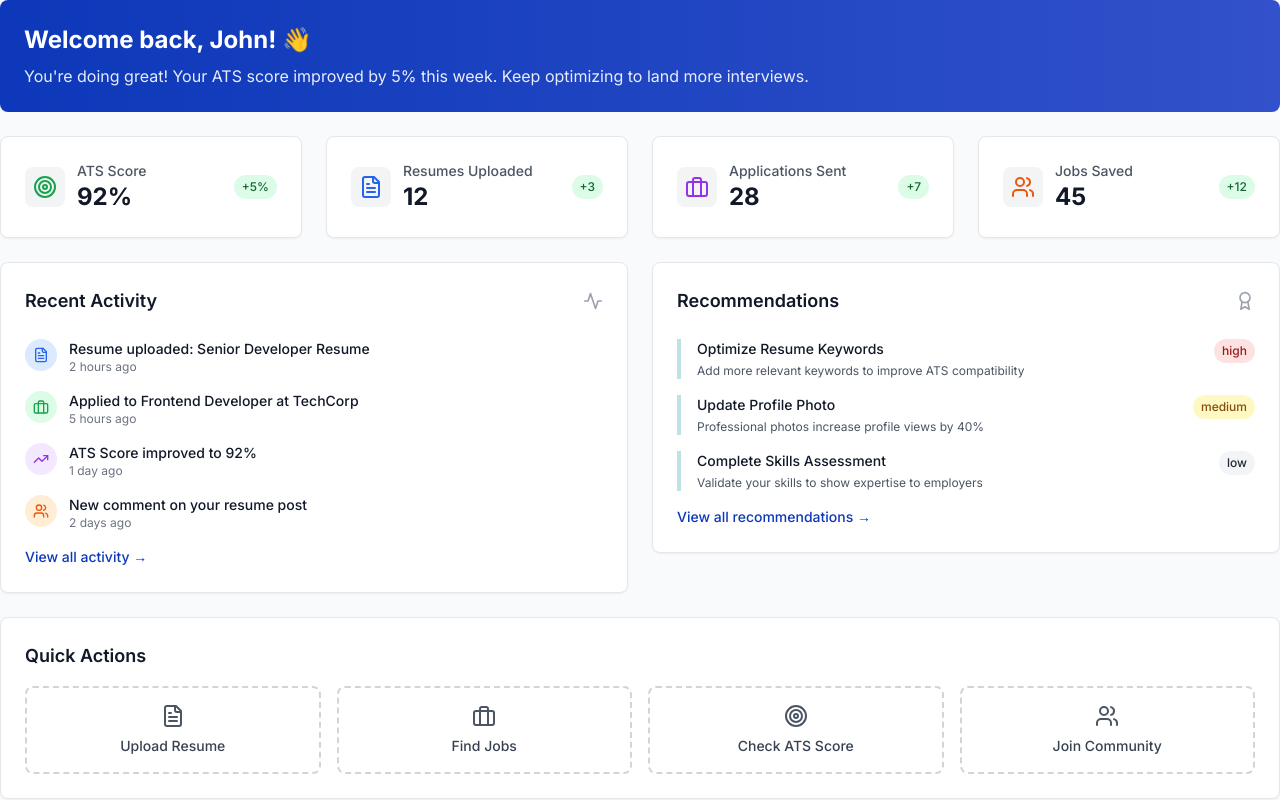
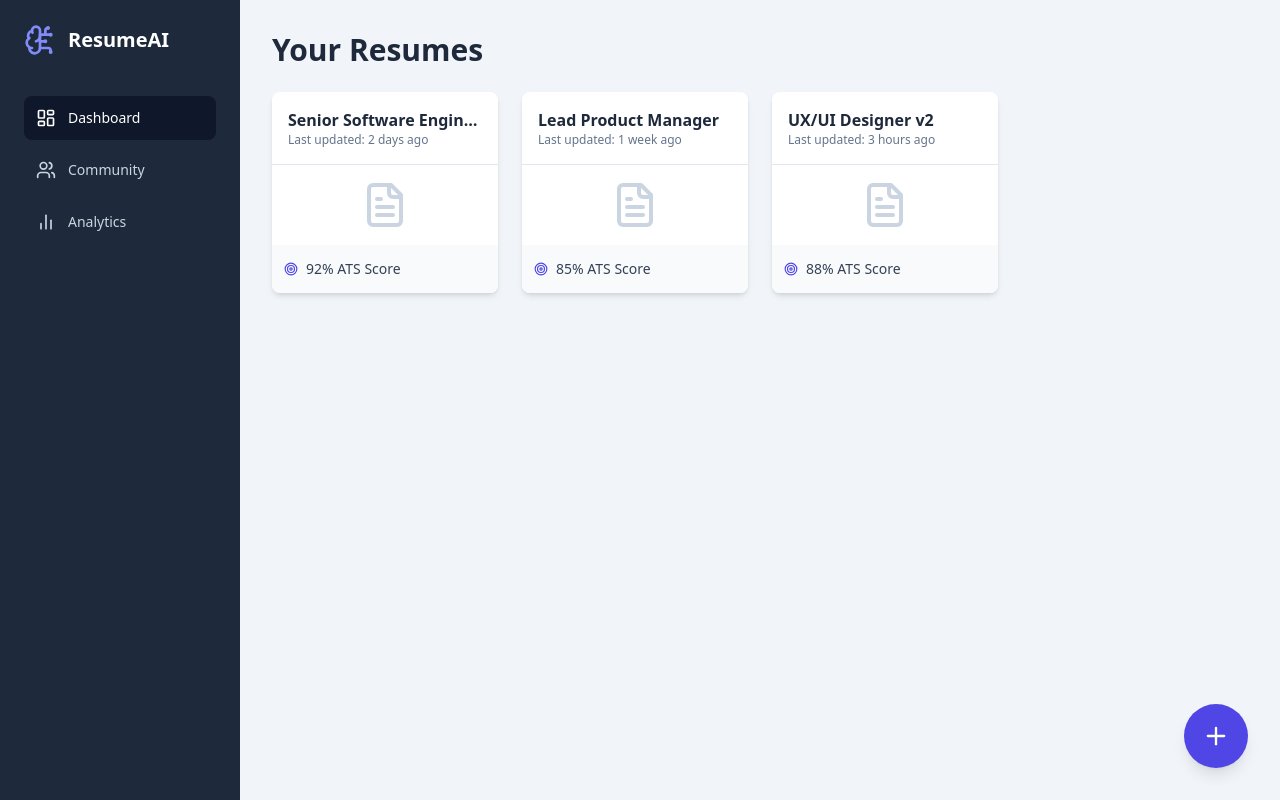
Before and after one commit to AradhayJain/SkillHire, a React (Vite) app in the folder project/: page /dashboard in a window 1280 px wide. Built offline with nearby package versions, Linux system fonts and the light colour scheme.

Commit message:
dashboard

```diff
--- a/project/src/pages/Dashboard.jsx
+++ b/project/src/pages/Dashboard.jsx
@@ -1,247 +1,287 @@
-import React from 'react';
-import { motion } from 'framer-motion';
+import React, { useState } from 'react';
+import { motion, AnimatePresence } from 'framer-motion';
 import {
-  TrendingUp,
+  LayoutDashboard,
+  Users,
   FileText,
+  X,
+  Plus,
+  ArrowLeft,
   Briefcase,
-  Users,
   Target,
-  Calendar,
-  Activity,
-  Award
+  BrainCircuit,
+  BarChart2,
+  Send,
+  UploadCloud
 } from 'lucide-react';
-import Card from '../components/ui/Card';
-import Badge from '../components/ui/Badge';
-import { Router, useNavigate } from 'react-router-dom';
+import { useNavigate, useLocation } from 'react-router-dom';
 
+// Enhanced Resume Card Component (No changes needed here)
+const ResumeCard = ({ resume, onSelect, onDelete }) => {
+  return (
+    <motion.div
+      layoutId={`resume-card-${resume.id}`}
+      onClick={() => onSelect(resume)}
+      className="bg-white rounded-lg shadow-md cursor-pointer hover:shadow-xl transition-shadow overflow-hidden group"
+    >
+      <div className="p-4 border-b border-slate-200">
+        <h3 className="font-semibold text-slate-800 truncate">{resume.title}</h3>
+        <p className="text-xs text-slate-500">Last updated: {resume.lastUpdated}</p>
+      </div>
+      <div className="p-4 flex-grow flex flex-col items-center justify-center text-slate-300">
+        <FileText size={48} />
+      </div>
+      <div className="p-3 bg-slate-50 flex justify-between items-center">
+        <div className="flex items-center gap-2">
+            <Target size={14} className="text-indigo-600" />
+            <span className="text-sm font-medium text-slate-700">{resume.atsScore}% ATS Score</span>
+        </div>
+        <button
+          onClick={(e) => {
+              e.stopPropagation();
+              onDelete(resume.id);
+          }}
+          className="p-1 rounded-full text-slate-400 opacity-0 group-hover:opacity-100 transition-opacity hover:bg-red-100 hover:text-red-600"
+        >
+          <X size={16} />
+        </button>
+      </div>
+    </motion.div>
+  );
+};
+
+// Sidebar Component (No changes needed here)
+const Sidebar = ({ items, brandName="ResumeAI" }) => {
+    const navigate = useNavigate();
+    const location = useLocation();
+
+    return (
+        <aside className="w-60 bg-slate-800 text-slate-300 p-6 flex flex-col flex-shrink-0">
+            <div className="flex items-center gap-3 mb-10">
+                <BrainCircuit size={32} className="text-indigo-400"/>
+                <span className="text-xl font-bold text-white">{brandName}</span>
+            </div>
+            <nav className="flex flex-col space-y-2">
+                {items.map(item => (
+                  <button
+                    key={item.label}
+                    onClick={() => navigate(item.path)}
+                    className={`flex items-center space-x-3 p-3 rounded-lg transition-colors text-sm font-medium
+                        ${location.pathname === item.path
+                            ? 'bg-slate-900 text-white'
+                            : 'hover:bg-slate-700 hover:text-white'
+                        }`}
+                  >
+                    <item.icon size={20} />
+                    <span>{item.label}</span>
+                  </button>
+                ))}
+            </nav>
+        </aside>
+    );
+}
+
+// Main Dashboard Component
 const Dashboard = () => {
-  const navigate = useNavigate();
-  const stats = [
-    {
-      icon: Target,
-      title: 'ATS Score',
-      value: '92%',
-      change: '+5%',
-      trend: 'up',
-      color: 'text-green-600'
-    },
-    {
-      icon: FileText,
-      title: 'Resumes Uploaded',
-      value: '12',
-      change: '+3',
-      trend: 'up',
-      color: 'text-blue-600'
-    },
-    {
-      icon: Briefcase,
-      title: 'Applications Sent',
-      value: '28',
-      change: '+7',
-      trend: 'up',
-      color: 'text-purple-600'
-    },
-    {
-      icon: Users,
-      title: 'Jobs Saved',
-      value: '45',
-      change: '+12',
-      trend: 'up',
-      color: 'text-orange-600'
-    }
+  const [resumes, setResumes] = useState([
+    { id: 1, title: 'Senior Software Engineer', lastUpdated: '2 days ago', atsScore: 92 },
+    { id: 2, title: 'Lead Product Manager', lastUpdated: '1 week ago', atsScore: 85 },
+    { id: 3, title: 'UX/UI Designer v2', lastUpdated: '3 hours ago', atsScore: 88 },
+  ]);
+
+  const [view, setView] = useState('grid'); // 'grid', 'detail', 'add'
+  const [selectedResume, setSelectedResume] = useState(null);
+  const [newResumeTitle, setNewResumeTitle] = useState('');
+
+  // --- Handlers ---
+  const handleDeleteResume = (id) => {
+    setResumes(prev => prev.filter(resume => resume.id !== id));
+  };
+
+  const handleAddResume = (e) => {
+    e.preventDefault();
+    if (!newResumeTitle.trim()) return;
+    const newId = resumes.length > 0 ? Math.max(...resumes.map(r => r.id)) + 1 : 1;
+    const newResume = {
+      id: newId,
+      title: newResumeTitle,
+      lastUpdated: 'Just now',
+      atsScore: Math.floor(Math.random() * (95 - 70 + 1) + 70),
+    };
+    setResumes(prev => [newResume, ...prev]);
+    setNewResumeTitle('');
+    setView('grid');
+  };
+
+  const handleSelectResume = (resume) => {
+    setSelectedResume(resume);
+    setView('detail');
+  };
+
+  const handleBackToGrid = () => {
+    setView('grid');
+    setTimeout(() => setSelectedResume(null), 300);
+  };
+
+  // --- Sidebar Configurations ---
+  const mainSidebarItems = [
+    { icon: LayoutDashboard, label: 'Dashboard', path: '/dashboard' },
+    { icon: Users, label: 'Community', path: '/community' },
+    { icon: BarChart2, label: 'Analytics', path: '/analytics' },
   ];
 
-  const recentActivity = [
-    {
-      type: 'resume',
-      title: 'Resume uploaded: Senior Developer Resume',
-      time: '2 hours ago',
-      icon: FileText,
-      color: 'bg-blue-100 text-blue-600'
-    },
-    {
-      type: 'job',
-      title: 'Applied to Frontend Developer at TechCorp',
-      time: '5 hours ago',
-      icon: Briefcase,
-      color: 'bg-green-100 text-green-600'
-    },
-    {
-      type: 'ats',
-      title: 'ATS Score improved to 92%',
-      time: '1 day ago',
-      icon: TrendingUp,
-      color: 'bg-purple-100 text-purple-600'
-    },
-    {
-      type: 'community',
-      title: 'New comment on your resume post',
-      time: '2 days ago',
-      icon: Users,
-      color: 'bg-orange-100 text-orange-600'
-    }
+  const detailSidebarItems = [
+    { icon: FileText, label: 'Main', path: '/resume/main' },
+    { icon: Briefcase, label: 'Job Finder', path: '/resume/jobs' },
+    { icon: Target, label: 'ATS score', path: '/resume/ats-score' },
+    { icon: BrainCircuit, label: 'Ask AI', path: '/resume/ask-ai' },
+    { icon: BarChart2, label: 'Analytics', path: '/resume/analytics' },
+    { icon: Send, label: 'Applied Jobs', path: '/resume/applied-jobs' },
   ];
 
-  const recommendations = [
-    {
-      title: 'Optimize Resume Keywords',
-      description: 'Add more relevant keywords to improve ATS compatibility',
-      priority: 'high'
-    },
-    {
-      title: 'Update Profile Photo',
-      description: 'Professional photos increase profile views by 40%',
-      priority: 'medium'
-    },
-    {
-      title: 'Complete Skills Assessment',
-      description: 'Validate your skills to show expertise to employers',
-      priority: 'low'
-    }
-  ];
+  const pageVariants = {
+    initial: { opacity: 0, y: 20 },
+    in: { opacity: 1, y: 0 },
+    out: { opacity: 0, y: -20 },
+  };
+
+  const pageTransition = {
+    type: 'tween',
+    ease: 'anticipate',
+    duration: 0.5,
+  };
 
   return (
-    <div className="space-y-6">
-      {/* Welcome Section */}
+    <div className="flex h-screen bg-slate-100 font-sans">
+      {/* --- CONDITIONAL SIDEBAR LOGIC --- */}
+      {view === 'grid' && <Sidebar items={mainSidebarItems} />}
+      {view === 'detail' && selectedResume && <Sidebar items={detailSidebarItems} brandName={selectedResume.title} />}
+      {/* No sidebar is rendered for the 'add' view */}
+
+      <main className="flex-1 p-8 overflow-y-auto relative">
+        <AnimatePresence mode="wait">
+          {view === 'grid' && (
             <motion.div
-        initial={{ opacity: 0, y: 20 }}
-        animate={{ opacity: 1, y: 0 }}
-        className="bg-gradient-to-r from-primary-900 to-primary-700 rounded-lg p-6 text-white"
+              key="grid"
+              variants={pageVariants}
+              initial="initial"
+              animate="in"
+              exit="out"
+              transition={pageTransition}
             >
-        <h1 className="text-2xl font-bold mb-2">Welcome back, John! 👋</h1>
-        <p className="opacity-90">
-          You're doing great! Your ATS score improved by 5% this week. Keep optimizing to land more interviews.
-        </p>
+              <h1 className="text-3xl font-bold text-slate-800 mb-6">Your Resumes</h1>
+              <div className="grid grid-cols-1 sm:grid-cols-2 md:grid-cols-3 lg:grid-cols-4 gap-6">
+                {resumes.map(resume => (
+                  <ResumeCard
+                    key={resume.id}
+                    resume={resume}
+                    onSelect={handleSelectResume}
+                    onDelete={handleDeleteResume}
+                  />
+                ))}
+              </div>
+              <button
+                onClick={() => setView('add')}
+                className="fixed bottom-8 right-8 w-16 h-16 bg-indigo-600 rounded-full shadow-lg flex items-center justify-center text-white hover:bg-indigo-700 hover:scale-110 transition-all"
+                aria-label="Add New Resume"
+              >
+                <Plus size={28} />
+              </button>
             </motion.div>
+          )}
 
-      {/* Stats Grid */}
-      <div className="grid grid-cols-1 md:grid-cols-2 lg:grid-cols-4 gap-6">
-        {stats.map((stat, index) => (
+          {view === 'detail' && selectedResume && (
             <motion.div
-            key={stat.title}
-            initial={{ opacity: 0, y: 20 }}
-            animate={{ opacity: 1, y: 0 }}
-            transition={{ delay: index * 0.1 }}
+              key="detail"
+              variants={pageVariants}
+              initial="initial"
+              animate="in"
+              exit="out"
+              transition={pageTransition}
             >
-            <Card className="p-6 hover:shadow-lg transition-shadow" hover>
-              <div className="flex items-center justify-between">
-                <div className="flex items-center space-x-3">
-                  <div className={`p-2 rounded-lg bg-gray-100 ${stat.color}`}>
-                    <stat.icon size={24} />
+                <button
+                    onClick={handleBackToGrid}
+                    className="absolute top-8 right-8 flex items-center px-4 py-2 bg-white text-slate-700 border border-slate-300 rounded-lg text-sm font-semibold hover:bg-slate-50 transition-colors"
+                >
+                    <ArrowLeft size={16} className="mr-2" />
+                    Back to Dashboard
+                </button>
+                <motion.div layoutId={`resume-card-${selectedResume.id}`} className="bg-white rounded-lg shadow-xl p-8 max-w-4xl mx-auto mt-4">
+                     <div className="flex justify-between items-start">
+                        <div>
+                            <h1 className="text-3xl font-bold text-slate-800 mb-2">{selectedResume.title}</h1>
+                            <p className="text-slate-500 mb-6">ATS Score: {selectedResume.atsScore}%</p>
+                        </div>
+                        <div className="text-right">
+                            <h2 className="text-lg font-semibold text-slate-700 mb-4">Update Resume</h2>
+                            <button className="w-full px-6 py-2 bg-slate-900 text-white font-bold rounded-lg hover:bg-slate-700 transition-colors">
+                                UPDATE
+                            </button>
+                        </div>
+                     </div>
+                    <div className="w-full h-[60vh] bg-slate-50 rounded-md border-2 border-dashed flex items-center justify-center mt-4">
+                        <p className="text-slate-400">Full resume preview would appear here.</p>
+                    </div>
+                </motion.div>
+            </motion.div>
+          )}
+
+          {view === 'add' && (
+            <motion.div
+              key="add"
+              variants={pageVariants}
+              initial="initial"
+              animate="in"
+              exit="out"
+              transition={pageTransition}
+              className="max-w-3xl mx-auto"
+            >
+              <h1 className="text-3xl font-bold text-slate-800 mb-6">Add New Resume</h1>
+              <form onSubmit={handleAddResume} className="bg-white p-8 rounded-xl shadow-lg space-y-6">
+                <div>
+                  <label htmlFor="resumeTitle" className="block text-sm font-medium text-slate-700 mb-1">Resume Title</label>
+                  <input
+                    type="text"
+                    id="resumeTitle"
+                    value={newResumeTitle}
+                    onChange={(e) => setNewResumeTitle(e.target.value)}
+                    placeholder="e.g., Senior Software Engineer"
+                    className="w-full px-4 py-2 border border-slate-300 rounded-lg focus:ring-2 focus:ring-indigo-500 focus:border-indigo-500 transition"
+                    required
+                  />
                 </div>
                 <div>
-                    <p className="text-sm font-medium text-gray-600">{stat.title}</p>
-                    <p className="text-2xl font-bold text-gray-900">{stat.value}</p>
+                  <label className="block text-sm font-medium text-slate-700 mb-1">Upload File</label>
+                  <div className="mt-2 flex justify-center rounded-lg border-2 border-dashed border-slate-300 px-6 py-10">
+                    <div className="text-center">
+                      <UploadCloud className="mx-auto h-12 w-12 text-slate-400" />
+                      <div className="mt-4 flex text-sm leading-6 text-slate-600">
+                        <label
+                          htmlFor="file-upload"
+                          className="relative cursor-pointer rounded-md bg-white font-semibold text-indigo-600 focus-within:outline-none focus-within:ring-2 focus-within:ring-indigo-600 focus-within:ring-offset-2 hover:text-indigo-500"
+                        >
+                          <span>Upload a file</span>
+                          <input id="file-upload" name="file-upload" type="file" className="sr-only" />
+                        </label>
+                        <p className="pl-1">or drag and drop</p>
+                      </div>
+                      <p className="text-xs leading-5 text-slate-500">PDF, DOCX up to 10MB</p>
                     </div>
                   </div>
-                <Badge variant="success" className="text-xs">
-                  {stat.change}
-                </Badge>
                 </div>
-            </Card>
-          </motion.div>
-        ))}
-      </div>
-
-      <div className="grid lg:grid-cols-2 gap-6">
-        {/* Recent Activity */}
-        <motion.div
-          initial={{ opacity: 0, x: -20 }}
-          animate={{ opacity: 1, x: 0 }}
-          transition={{ delay: 0.3 }}
-        >
-          <Card className="p-6">
-            <div className="flex items-center justify-between mb-6">
-              <h2 className="text-lg font-semibold text-gray-900">Recent Activity</h2>
-              <Activity size={20} className="text-gray-400" />
-            </div>
-
-            <div className="space-y-4">
-              {recentActivity.map((activity, index) => (
-                <div key={index} className="flex items-start space-x-3">
-                  <div className={`p-2 rounded-full ${activity.color}`}>
-                    <activity.icon size={16} />
-                  </div>
-                  <div className="flex-1">
-                    <p className="text-sm font-medium text-gray-900">{activity.title}</p>
-                    <p className="text-xs text-gray-500">{activity.time}</p>
-                  </div>
-                </div>
-              ))}
-            </div>
-
-            <button className="mt-4 text-sm text-primary-900 hover:text-primary-800 font-medium">
-              View all activity →
+                <div className="flex justify-end gap-4 pt-4">
+                  <button type="button" onClick={() => setView('grid')} className="px-6 py-2 text-sm font-semibold text-slate-700 bg-slate-100 rounded-lg hover:bg-slate-200 transition">
+                    Cancel
                   </button>
-          </Card>
-        </motion.div>
-
-        {/* Recommendations */}
-        <motion.div
-          initial={{ opacity: 0, x: 20 }}
-          animate={{ opacity: 1, x: 0 }}
-          transition={{ delay: 0.4 }}
-        >
-          <Card className="p-6">
-            <div className="flex items-center justify-between mb-6">
-              <h2 className="text-lg font-semibold text-gray-900">Recommendations</h2>
-              <Award size={20} className="text-gray-400" />
-            </div>
-
-            <div className="space-y-4">
-              {recommendations.map((rec, index) => (
-                <div key={index} className="border-l-4 border-primary-200 pl-4">
-                  <div className="flex items-start justify-between">
-                    <div className="flex-1">
-                      <h4 className="text-sm font-medium text-gray-900">{rec.title}</h4>
-                      <p className="text-xs text-gray-600 mt-1">{rec.description}</p>
-                    </div>
-                    <Badge
-                      variant={rec.priority === 'high' ? 'error' : rec.priority === 'medium' ? 'warning' : 'default'}
-                      size="sm"
-                    >
-                      {rec.priority}
-                    </Badge>
-                  </div>
-                </div>
-              ))}
-            </div>
-
-            <button className="mt-4 text-sm text-primary-900 hover:text-primary-800 font-medium">
-              View all recommendations →
-            </button>
-          </Card>
-        </motion.div>
-      </div>
-
-      {/* Quick Actions */}
-      <motion.div
-        initial={{ opacity: 0, y: 20 }}
-        animate={{ opacity: 1, y: 0 }}
-        transition={{ delay: 0.5 }}
-      >
-        <Card className="p-6">
-          <h2 className="text-lg font-semibold text-gray-900 mb-4">Quick Actions</h2>
-          <div className="grid grid-cols-2 md:grid-cols-4 gap-4">
-            <button onClick={()=>navigate("/resume-upload-image")} className="flex flex-col items-center p-4 rounded-lg border-2 border-dashed border-gray-300 hover:border-primary-300 hover:bg-primary-50 transition-colors">
-              <FileText size={24} className="text-gray-600 mb-2" />
-              <span className="text-sm font-medium text-gray-700">Upload Resume</span>
-            </button>
-            <button onClick={()=>navigate("/jobs")} className="flex flex-col items-center p-4 rounded-lg border-2 border-dashed border-gray-300 hover:border-primary-300 hover:bg-primary-50 transition-colors">
-              <Briefcase size={24} className="text-gray-600 mb-2" />
-              <span className="text-sm font-medium text-gray-700">Find Jobs</span>
-            </button>
-            <button onClick={()=>navigate("/analytics")} className="flex flex-col items-center p-4 rounded-lg border-2 border-dashed border-gray-300 hover:border-primary-300 hover:bg-primary-50 transition-colors">
-              <Target size={24} className="text-gray-600 mb-2" />
-              <span className="text-sm font-medium text-gray-700">Check ATS Score</span>
-            </button>
-            <button onClick={()=>navigate("/community")} className="flex flex-col items-center p-4 rounded-lg border-2 border-dashed border-gray-300 hover:border-primary-300 hover:bg-primary-50 transition-colors">
-              <Users size={24} className="text-gray-600 mb-2" />
-              <span className="text-sm font-medium text-gray-700">Join Community</span>
+                  <button type="submit" className="px-6 py-2 text-sm font-semibold text-white bg-indigo-600 rounded-lg hover:bg-indigo-700 transition">
+                    Save Resume
                   </button>
                 </div>
-        </Card>
+              </form>
             </motion.div>
+          )}
+        </AnimatePresence>
+      </main>
     </div>
   );
 };
```
Also changed, not shown: 1 other file (tests, documents, lock files or other folders). Lines whose indentation alone changed are shown as unchanged.
